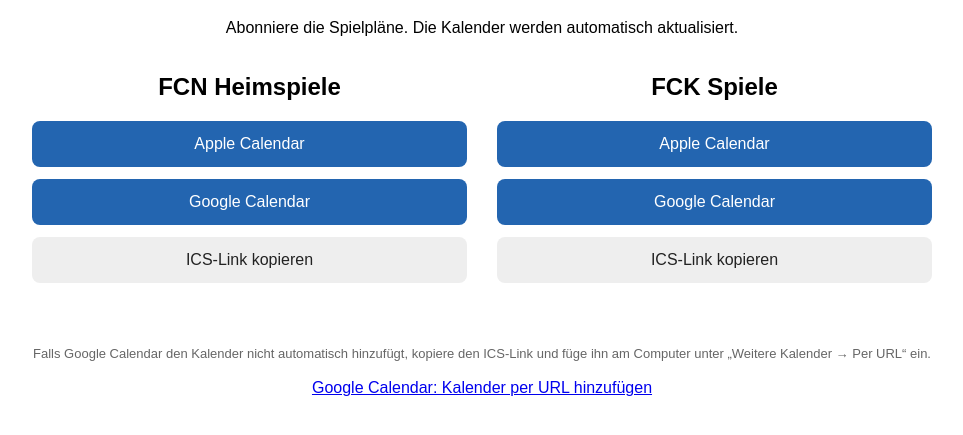
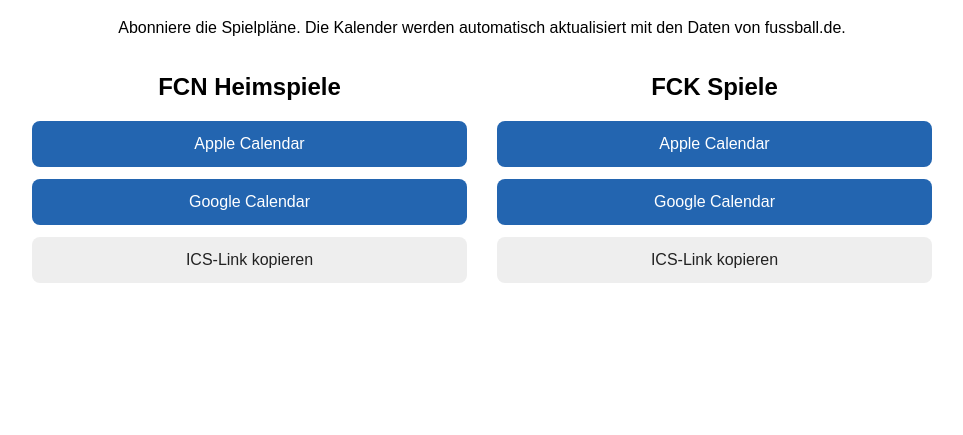
Before and after one commit to tim-f-dev/football-ics, a website: page index.html in a window 1280 px wide. Shown: the part 131-566 px from the top of the page, without its empty margins (158-1121 px from the left). Drawn offline with Linux system fonts and the light colour scheme.

Commit message:
Refactor index.html by removing hint and updating links
Removed hint section and updated calendar links.

```diff
--- a/index.html
+++ b/index.html
@@ -53,12 +53,6 @@
       background: #dddddd;
     }
 
-    .hint {
-      color: #666666;
-      font-size: 13px;
-      line-height: 1.5;
-    }
-
     .message {
       color: green;
       font-size: 14px;
@@ -83,7 +77,7 @@
 
   <p>
     Abonniere die Spielpläne.
-    Die Kalender werden automatisch aktualisiert.
+    Die Kalender werden automatisch aktualisiert mit den Daten von fussball.de.
   </p>
 
   <div class="calendar-container">
@@ -102,7 +96,7 @@
 
       <a
         class="button"
-        href="https://calendar.google.com/calendar/r?cid=https%3A%2F%2Ftim-f-dev.github.io%2Ffootball-ics%2FFCN-Heim.ics"
+        href="https://calendar.google.com/calendar/embed?src=6ddh1okj22mtgd09gj55hh951j9hcag6%40import.calendar.google.com&ctz=Europe%2FBerlin"
         target="_blank"
         rel="noopener noreferrer"
       >
@@ -120,7 +114,6 @@
 
     </section>
 
-
     <!-- FCK -->
     <section class="calendar-section">
 
@@ -135,7 +128,7 @@
 
       <a
         class="button"
-        href="https://calendar.google.com/calendar/r?cid=https%3A%2F%2Ftim-f-dev.github.io%2Ffootball-ics%2FFCK.ics"
+        href="https://calendar.google.com/calendar/embed?src=ovddtq3r0p74r9q44l2alfqvh7cr7093%40import.calendar.google.com&ctz=Europe%2FBerlin"
         target="_blank"
         rel="noopener noreferrer"
       >
@@ -155,22 +148,6 @@
 
   </div>
 
-  <p class="hint">
-    Falls Google Calendar den Kalender nicht automatisch hinzufügt,
-    kopiere den ICS-Link und füge ihn am Computer unter
-    „Weitere Kalender → Per URL“ ein.
-  </p>
-
-  <p>
-    <a
-      href="https://calendar.google.com/calendar/u/0/r/settings/addbyurl"
-      target="_blank"
-      rel="noopener noreferrer"
-    >
-      Google Calendar: Kalender per URL hinzufügen
-    </a>
-  </p>
-
   <script>
     async function copyLink(url, messageId) {
       const message = document.getElementById(messageId);
```
